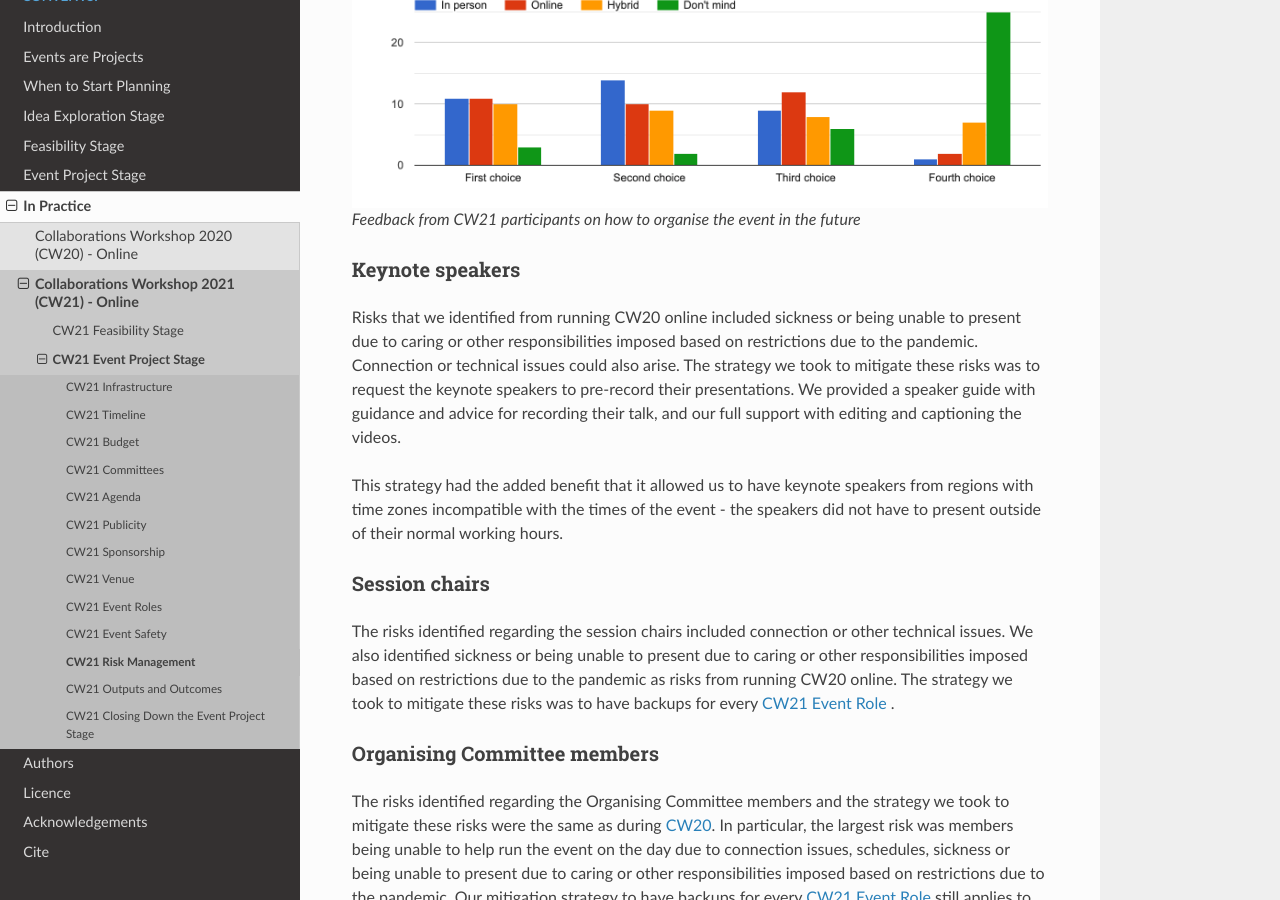
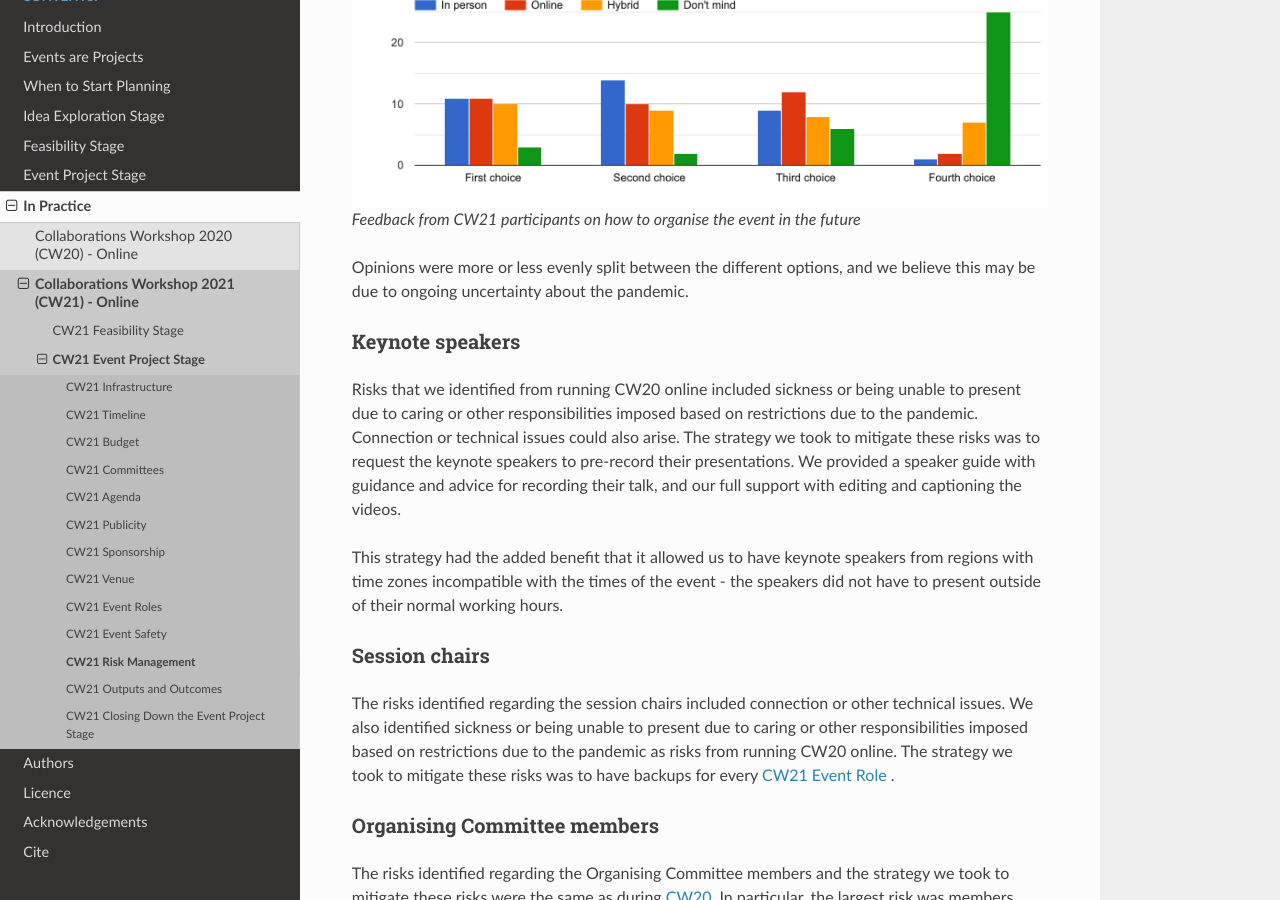
Before and after one commit to softwaresaved/event-organisation-guide, a Sphinx documentation site: the page built from docs/eog/eog-in-practice/cw21/event-project-stage/eps-risk-management.rst, in a window 1280 px wide and 900 px high, scrolled down 3038 px. Built offline with Sphinx 7.4.7 and the Read the Docs theme 2.0.0, drawn with Linux system fonts in a browser that asks for light colours.

Commit message:
Update docs/eog/eog-in-practice/cw21/event-project-stage/eps-risk-management.rst

```diff
--- a/docs/eog/eog-in-practice/cw21/event-project-stage/eps-risk-management.rst
+++ b/docs/eog/eog-in-practice/cw21/event-project-stage/eps-risk-management.rst
@@ -81,6 +81,7 @@ We asked CW21 on the feedback form to rank how they prefer future CWs to be orga
 
   Feedback from CW21 participants on how to organise the event in the future
 
+Opinions were more or less evenly split between the different options, and we believe this may be due to ongoing uncertainty about the pandemic.
 
 Keynote speakers
 ^^^^^^^^^^^^^^^^
```
